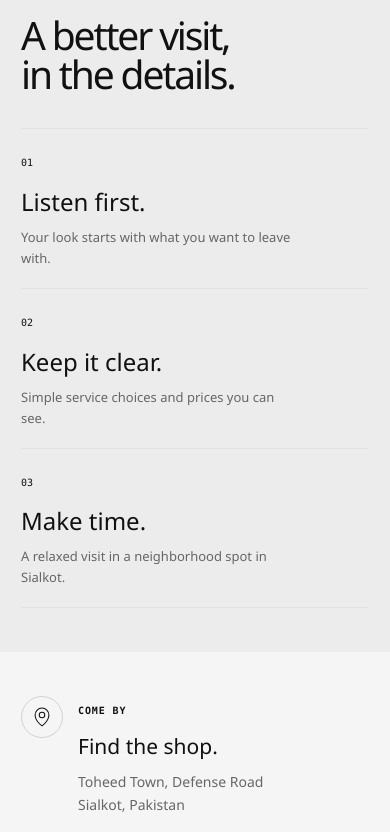
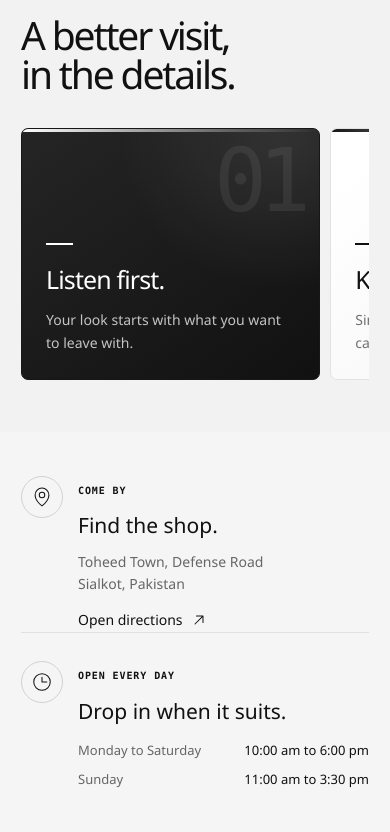
Before and after one commit to Anas-Kashif/royal-blades-barbershop, a Next.js app: page /about in a window 390 px wide. Shown: the part 1280-2112 px from the top of the page. Built offline with nearby package versions, Linux system fonts and the light colour scheme; no server answers; a web font is replaced by a local one.

Commit message:
style: refine site visuals and intro

```diff
--- a/src/app/globals.css
+++ b/src/app/globals.css
@@ -29,6 +29,20 @@ a { color: inherit; }
 .section-pad { padding-block: clamp(42px, 4.5vw, 72px); }
 .skip-link { position: fixed; z-index: 100; top: 12px; left: 12px; padding: 10px 14px; color: var(--color-bg); background: var(--color-primary); transform: translateY(-160%); }
 .skip-link:focus { transform: translateY(0); }
+.first-visit-intro { position: fixed; z-index: 200; inset: 0; display: grid; place-items: center; overflow: hidden; color: #fff; isolation: isolate; pointer-events: none; }
+.first-visit-intro::before, .first-visit-intro::after { position: absolute; z-index: -1; top: 0; width: 50.1%; height: 100%; background: #080808; content: ''; transition: transform .95s cubic-bezier(.77, 0, .175, 1); }
+.first-visit-intro::before { left: 0; }
+.first-visit-intro::after { right: 0; }
+.first-visit-intro--exiting::before { transform: translateX(-101%); }
+.first-visit-intro--exiting::after { transform: translateX(101%); }
+.first-visit-intro__content { display: flex; align-items: center; gap: 13px; padding: 20px; transition: opacity .35s ease, transform .6s cubic-bezier(.2, .7, .2, 1); }
+.first-visit-intro--exiting .first-visit-intro__content { opacity: 0; transform: translateY(-12px) scale(.98); }
+.first-visit-intro__text { font-family: var(--font-body); font-size: clamp(23px, 4.8vw, 37px); font-weight: 500; letter-spacing: -.065em; white-space: pre; }
+.first-visit-intro__cursor { display: inline-block; width: 2px; height: .95em; margin-left: 3px; vertical-align: -.08em; background: currentColor; animation: first-visit-intro-blink .72s steps(2, start) infinite; }
+.first-visit-intro__icon { display: inline-flex; flex: 0 0 auto; color: #aaa; pointer-events: auto; animation: first-visit-intro-icon-in .7s cubic-bezier(.2, .7, .2, 1) both; transition: color .2s ease, transform .2s ease; }
+.first-visit-intro__icon:hover { color: #fff; transform: translateY(-2px); }
+@keyframes first-visit-intro-blink { to { visibility: hidden; } }
+@keyframes first-visit-intro-icon-in { from { opacity: 0; transform: scale(.7) rotate(-12deg); } to { opacity: 1; transform: scale(1) rotate(0); } }
 .eyebrow { display: inline-flex; align-items: center; color: var(--color-primary); font-family: var(--font-mono); font-size: 10px; font-weight: 600; line-height: 1.3; letter-spacing: .09em; text-transform: uppercase; }
 .button { min-height: 50px; display: inline-flex; align-items: center; justify-content: center; gap: 11px; padding: 0 21px; border: 1px solid transparent; border-radius: 7px; font-size: 14px; font-weight: 500; text-decoration: none; transition: transform .25s ease, background-color .25s ease, border-color .25s ease, color .25s ease; }
 .button:hover { transform: translateY(-2px); }
@@ -173,16 +187,16 @@ a { color: inherit; }
 .visit-section { background: #11120f; }
 .visit-section__grid { display: grid; grid-template-columns: .75fr 1.25fr; gap: 90px; align-items: start; }
 .visit-section__intro > p { max-width: 360px; margin: 20px 0 0; color: var(--color-muted); }
-.visit-details { display: grid; gap: 0; }
-.visit-detail { display: grid; grid-template-columns: 48px 1fr; gap: 15px; padding: 0 0 29px; border-bottom: 1px solid var(--color-border); }
-.visit-detail + .visit-detail { padding-top: 28px; }
+.visit-details { display: grid; grid-template-columns: repeat(2, minmax(0, 1fr)); column-gap: 34px; row-gap: 24px; }
+.visit-detail { display: grid; grid-template-columns: 48px 1fr; gap: 15px; min-width: 0; }
+.visit-detail + .visit-detail { padding-left: 32px; border-left: 1px solid var(--color-border); }
 .visit-detail__icon { width: 42px; height: 42px; display: grid; place-items: center; border: 1px solid #d4ff003d; border-radius: 50%; color: var(--color-primary); }
 .visit-detail h3 { margin: 8px 0; font-size: 21px; font-weight: 500; }
 .visit-detail p { margin: 0 0 11px; color: var(--color-muted); font-size: 14px; }
 .hours-list { display: grid; gap: 8px; margin: 12px 0 0; padding: 0; list-style: none; }
 .hours-list li { display: flex; flex-wrap: wrap; justify-content: space-between; gap: 10px; color: var(--color-muted); font-size: 13px; }
 .hours-list strong { color: var(--color-text); font-weight: 400; }
-.visit-detail__cta { justify-self: start; margin-top: 8px; }
+.visit-detail__cta { grid-column: 1 / -1; justify-self: start; margin-top: 8px; }
 .booking-cta { position: relative; isolation: isolate; overflow: hidden; color: #0b0d07; background: linear-gradient(114deg, #d4ff00 0%, #c7ef39 55%, #84cc16 100%); }
 .booking-cta__glow { position: absolute; z-index: -1; width: 480px; height: 480px; top: -270px; right: 11%; border: 1px solid #0a0a0a32; border-radius: 50%; box-shadow: 0 0 0 42px #0a0a0a0b, 0 0 0 88px #0a0a0a08; }
 .booking-cta__inner { display: flex; align-items: center; justify-content: space-between; gap: 34px; }
@@ -222,8 +236,8 @@ a { color: inherit; }
 .service-finder__empty button:hover { color: #111; background: #fff; }
 .sr-only { position: absolute; width: 1px; height: 1px; padding: 0; margin: -1px; overflow: hidden; clip: rect(0, 0, 0, 0); white-space: nowrap; border: 0; }
 .service-note { background: radial-gradient(ellipse at 85% 40%, #1e2a1738, transparent 36%), #11120f; }
-.service-note__inner { max-width: 780px; }
-.service-note h2 { margin: 14px 0; font-size: clamp(35px, 5vw, 58px); font-weight: 500; line-height: 1; letter-spacing: -.055em; }
+.service-note__inner { max-width: var(--container); margin-inline: auto; }
+.service-note h2 { max-width: 1080px; margin: 14px 0; font-size: clamp(35px, 5vw, 58px); font-weight: 500; line-height: 1; letter-spacing: -.055em; }
 .service-note p { max-width: 500px; margin: 0 0 18px; color: var(--color-muted); }
 .gallery-page { background: #0b0c0a; }
 .gallery-filters { display: flex; flex-wrap: wrap; gap: 8px; margin-bottom: 26px; }
@@ -245,12 +259,19 @@ a { color: inherit; }
 .about-story__copy > p { max-width: 580px; margin: 20px 0 0; color: var(--color-muted); }
 .about-story__copy .text-link { margin-top: 24px; }
 .about-values { background: #11120f; }
-.about-values__list { display: grid; grid-template-columns: repeat(3, 1fr); margin-top: 48px; border-top: 1px solid var(--color-border); }
-.about-values__list article { padding: 24px 22px 0 0; }
-.about-values__list article + article { padding-left: 24px; border-left: 1px solid var(--color-border); }
-.about-values__list article > span { color: var(--color-primary); font-family: var(--font-mono); font-size: 10px; }
-.about-values__list h3 { margin: 17px 0 6px; font-size: 24px; font-weight: 500; }
-.about-values__list p { max-width: 270px; margin: 0; color: var(--color-muted); font-size: 13px; }
+.about-values__list { display: grid; grid-template-columns: repeat(3, minmax(0, 1fr)); gap: 16px; margin-top: 42px; }
+.about-values__list article { position: relative; min-height: 250px; overflow: hidden; padding: 30px; border: 1px solid #e2e2e2; border-radius: 7px; background: linear-gradient(145deg, #fff 12%, #f5f5f5 100%); }
+.about-values__list article::before { position: absolute; top: 0; right: 0; left: 0; height: 3px; background: linear-gradient(90deg, #171717, #bdbdbd 72%, transparent); content: ''; }
+.about-values__list article + article { padding-left: 30px; border-left: 1px solid #e2e2e2; }
+.about-values__list article > span { position: absolute; top: 12px; right: 17px; color: #e9e9e9; font-family: var(--font-mono); font-size: clamp(76px, 9vw, 128px); font-weight: 500; line-height: 1; letter-spacing: -.1em; }
+.about-values__list h3 { position: relative; margin: 112px 0 9px; font-size: 25px; font-weight: 500; letter-spacing: -.035em; }
+.about-values__list h3::before { display: block; width: 27px; height: 2px; margin-bottom: 14px; background: #111; content: ''; }
+.about-values__list p { position: relative; max-width: 300px; margin: 0; color: #707070; font-size: 14px; line-height: 1.65; }
+.about-values__list article:first-child { border-color: #171717; background: radial-gradient(ellipse at 88% 5%, #ffffff18, transparent 44%), linear-gradient(145deg, #252525, #111); color: #fff; }
+.about-values__list article:first-child::before { background: linear-gradient(90deg, #fff, #ffffff3d 72%, transparent); }
+.about-values__list article:first-child > span { color: #ffffff12; }
+.about-values__list article:first-child h3::before { background: #fff; }
+.about-values__list article:first-child p { color: #c4c4c4; }
 .about-visit { background: #0b0c0a; }
 .visit-page { background: #0c0d0b; }
 .visit-page__grid { display: grid; grid-template-columns: 1.05fr .95fr; gap: 54px; align-items: center; }
@@ -320,11 +341,12 @@ a { color: inherit; }
 .site-footer__links { display: grid; grid-template-columns: 1fr 1fr; align-content: start; gap: 10px 20px; }
 .site-footer__links a { color: #c9cac4; font-size: 12px; text-decoration: none; }
 .site-footer__links a:hover { color: var(--color-primary); }
-.site-footer__bottom { width: min(var(--container), 100%); display: flex; align-items: center; flex-direction: column; justify-content: center; gap: 10px; margin-inline: auto; padding-top: 18px; border-top: 1px solid #ffffff18; color: #85877e; font-family: var(--font-mono); font-size: 9px; text-align: center; }
+.site-footer__bottom { width: min(var(--container), 100%); display: flex; align-items: center; justify-content: space-between; gap: 16px; margin-inline: auto; padding-top: 18px; border-top: 1px solid #ffffff18; color: #85877e; font-family: var(--font-mono); font-size: 9px; text-align: left; }
+.site-footer__bottom > span { order: 0; }
 .site-footer__bottom a { display: inline-flex; align-items: center; gap: 6px; color: #cbccc5; text-decoration: none; }
 .site-footer__bottom a:hover { color: var(--color-primary); }
-.site-footer__bottom-links { display: flex; align-items: center; justify-content: center; gap: 9px; }
-.site-footer__bottom .site-footer__credit { color: #c8c8c8; font-family: var(--font-body); font-size: 13px; font-weight: 500; transition: color .2s ease; }
+.site-footer__bottom-links { display: flex; align-items: center; justify-content: flex-end; gap: 9px; order: 1; }
+.site-footer__bottom .site-footer__credit { color: #e2e2e2; font-family: 'Nevera', 'Arial Rounded MT Bold', var(--font-body), sans-serif; font-size: 14px; font-variant: normal; font-weight: 700; letter-spacing: -.035em; transition: color .2s ease; }
 .site-footer__bottom .site-footer__credit:hover { color: #fff; }
 .site-footer__bottom .site-footer__github { color: #c8c8c8; transition: color .2s ease; }
 .site-footer__bottom .site-footer__github:hover { color: #fff; }
@@ -363,6 +385,9 @@ a { color: inherit; }
   .pinned-gallery__layout { grid-template-columns: .8fr 1.2fr; gap: 34px; }
   .gallery-grid { grid-template-columns: repeat(2, minmax(0, 1fr)); }
   .visit-section__grid { grid-template-columns: 1fr; gap: 40px; }
+  .visit-details { grid-template-columns: 1fr; row-gap: 0; }
+  .visit-detail + .visit-detail { padding: 28px 0 0; border-top: 1px solid var(--color-border); border-left: 0; }
+  .visit-detail__cta { grid-column: auto; }
   .booking-layout { grid-template-columns: 1fr; }
   .booking-aside { position: relative; top: auto; }
   .booking-aside__art { height: 220px; }
@@ -447,9 +472,13 @@ a { color: inherit; }
   .about-story__grid { grid-template-columns: 1fr; gap: 34px; }
   .about-story__art { max-width: 410px; }
   .about-story__copy > p { font-size: 14px; }
-  .about-values__list { grid-template-columns: 1fr; margin-top: 35px; }
-  .about-values__list article, .about-values__list article + article { padding: 19px 0; border-left: 0; border-bottom: 1px solid var(--color-border); }
-  .about-values__list h3 { margin-top: 9px; }
+  .about-values__list { grid-template-columns: none; grid-auto-flow: column; grid-auto-columns: 86%; gap: 10px; margin-top: 35px; overflow-x: auto; padding-bottom: 8px; overscroll-behavior-inline: contain; scroll-snap-type: x mandatory; scrollbar-width: none; -webkit-overflow-scrolling: touch; }
+  .about-values__list::-webkit-scrollbar { display: none; }
+  .about-values__list article, .about-values__list article + article { min-height: 215px; padding: 24px; border: 1px solid #e2e2e2; border-radius: 7px; }
+  .about-values__list article { scroll-snap-align: start; }
+  .about-values__list article:first-child { border-color: #171717; }
+  .about-values__list article > span { top: 8px; right: 17px; font-size: 88px; }
+  .about-values__list h3 { margin-top: 90px; }
   .visit-page__map { min-height: 300px; }
   .visit-page__directions { align-items: flex-start; flex-direction: column; }
   .visit-details--compact .visit-detail { grid-template-columns: 42px 1fr; }
@@ -547,7 +576,7 @@ html, body { background: var(--color-bg); color: var(--color-text); }
 .page-intro { border-color: #e1e1e1; background: radial-gradient(ellipse at 83% 4%, #0000000c, transparent 38%), linear-gradient(135deg, #fff, #f3f3f3 68%); }
 .page-intro::after { border-color: #11111120; box-shadow: 0 0 0 34px #00000007, 0 0 0 72px #00000005; }
 .services-page__note, .gallery-note { color: #666; }
-.service-note, .about-values { background: #ececec; }
+.service-note, .about-values { background: #f2f2f2; }
 .gallery-filter { border-color: #d7d7d7; color: #454545; }
 .gallery-filter:hover, .gallery-filter--active { color: #fff; border-color: #111; background: #111; }
 .about-story__art { background: #eaeaea; }
--- a/src/app/layout.tsx
+++ b/src/app/layout.tsx
@@ -1,6 +1,7 @@
 import type { Metadata, Viewport } from 'next';
 import { SiteHeader } from '@/components/SiteHeader';
 import { SiteFooter } from '@/components/SiteFooter';
+import { FirstVisitIntro } from '@/components/FirstVisitIntro';
 import { business } from '@/data/business';
 import { siteMetadataBase } from '@/lib/seo';
 import './globals.css';
@@ -79,10 +80,12 @@ export default function RootLayout({ children }: Readonly<{ children: React.Reac
     <html lang="en">
       <head>
         <link rel="preconnect" href="https://api.fontshare.com" />
+        <link rel="preconnect" href="https://fonts.googleapis.com" />
         <link rel="preconnect" href="https://fonts.gstatic.com" crossOrigin="anonymous" />
         <link href="https://api.fontshare.com/v2/css?f[]=cabinet-grotesk@400,500&display=swap" rel="stylesheet" />
       </head>
       <body>
+        <FirstVisitIntro />
         <a className="skip-link" href="#main-content">Skip to content</a>
         <SiteHeader />
         <main id="main-content">{children}</main>
--- /dev/null
+++ b/src/components/FirstVisitIntro.tsx
@@ -0,0 +1,66 @@
+'use client';
+
+import { useEffect, useState } from 'react';
+import { GithubLogo } from '@phosphor-icons/react/dist/ssr';
+
+const introMessage = 'Developed by Anas Kashif';
+
+export function FirstVisitIntro() {
+  const [isVisible, setIsVisible] = useState(false);
+  const [isExiting, setIsExiting] = useState(false);
+  const [typedMessage, setTypedMessage] = useState('');
+
+  useEffect(() => {
+    setTypedMessage('');
+    setIsExiting(false);
+    setIsVisible(true);
+
+    let phaseTimeout: number | undefined;
+    let removeTimeout: number | undefined;
+    const beginExit = () => {
+      setIsExiting(true);
+      removeTimeout = window.setTimeout(() => setIsVisible(false), 1050);
+    };
+
+    if (window.matchMedia('(prefers-reduced-motion: reduce)').matches) {
+      setTypedMessage(introMessage);
+      phaseTimeout = window.setTimeout(beginExit, 900);
+      return () => {
+        if (phaseTimeout) window.clearTimeout(phaseTimeout);
+        if (removeTimeout) window.clearTimeout(removeTimeout);
+      };
+    }
+
+    let characterIndex = 0;
+    const typingInterval = window.setInterval(() => {
+      characterIndex += 1;
+      setTypedMessage(introMessage.slice(0, characterIndex));
+
+      if (characterIndex >= introMessage.length) {
+        window.clearInterval(typingInterval);
+        phaseTimeout = window.setTimeout(beginExit, 450);
+      }
+    }, 65);
+
+    return () => {
+      window.clearInterval(typingInterval);
+      if (phaseTimeout) window.clearTimeout(phaseTimeout);
+      if (removeTimeout) window.clearTimeout(removeTimeout);
+    };
+  }, []);
+
+  if (!isVisible) return null;
+
+  return (
+    <div className={`first-visit-intro${isExiting ? ' first-visit-intro--exiting' : ''}`} role="status" aria-label={introMessage}>
+      <div className="first-visit-intro__content">
+        <span className="first-visit-intro__text" aria-hidden="true">
+          {typedMessage}<span className="first-visit-intro__cursor" />
+        </span>
+        <a className="first-visit-intro__icon" href="https://github.com/anas-kashif" target="_blank" rel="noreferrer" aria-label="Anas on GitHub">
+          <GithubLogo size={22} weight="fill" aria-hidden="true" />
+        </a>
+      </div>
+    </div>
+  );
+}
```
Also changed, not shown: public/images/barber-chair.svg.
